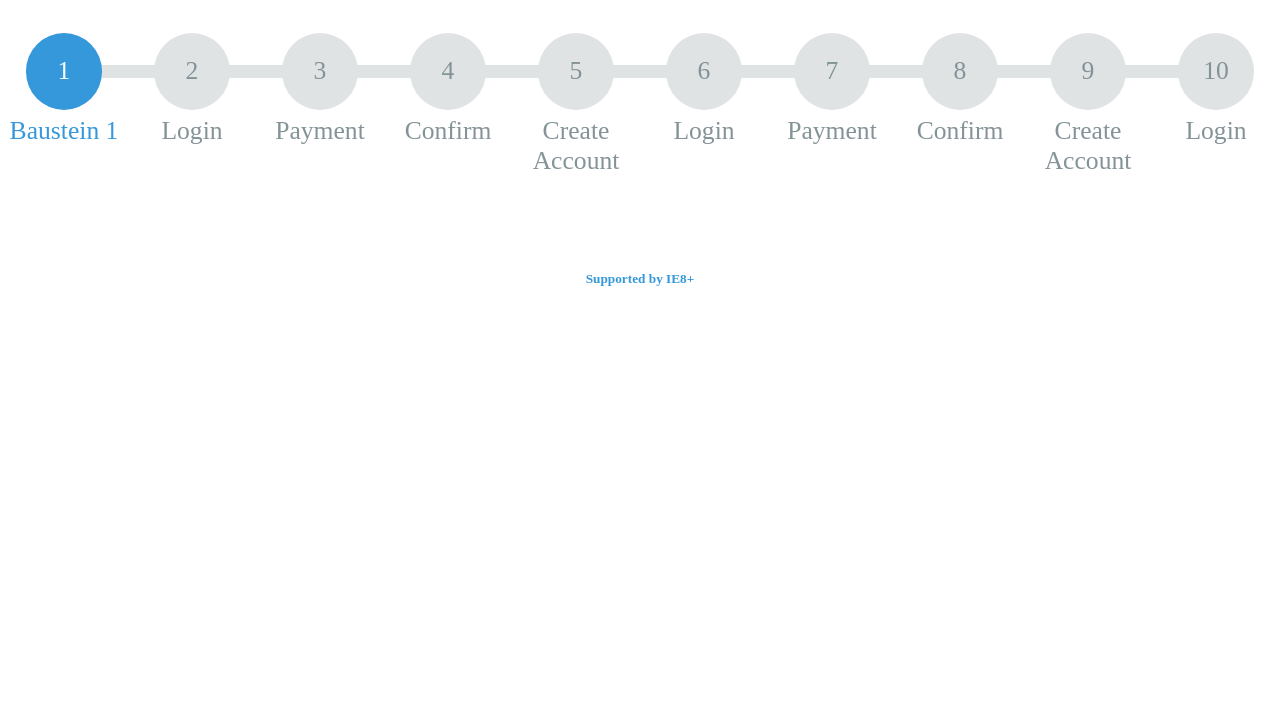
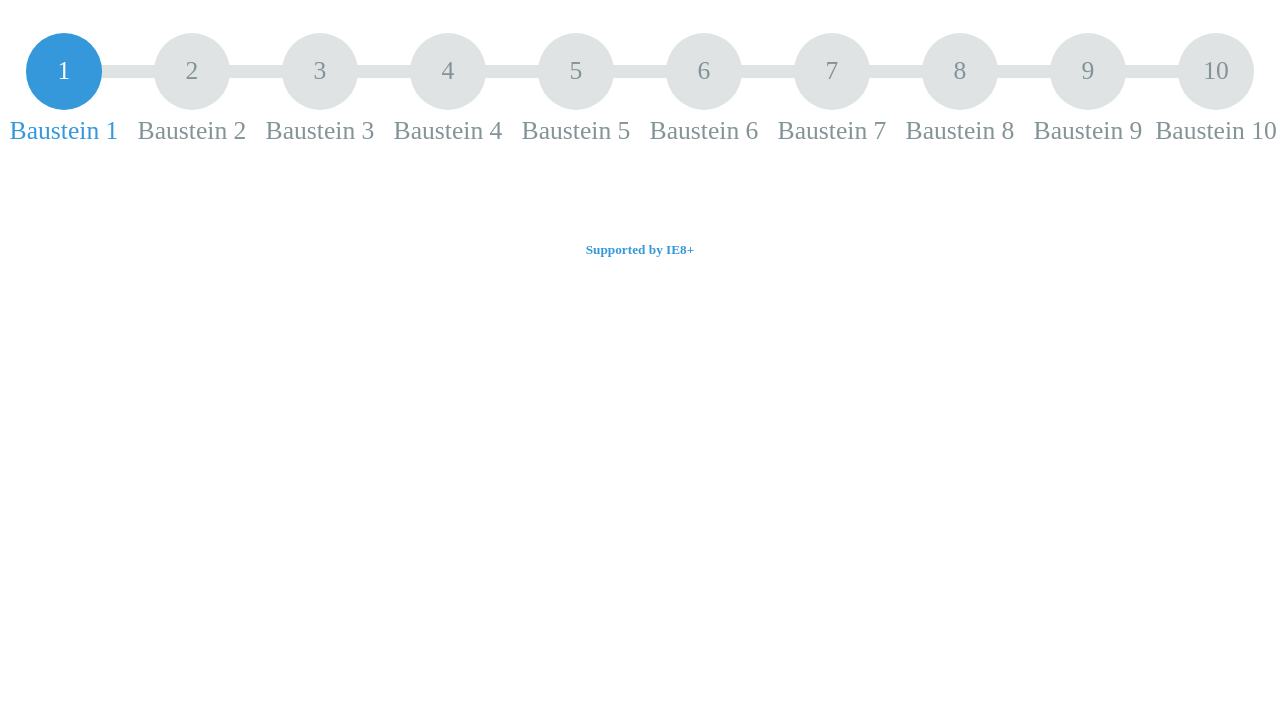
Before and after one commit to naxjud/firstpage, a plain HTML site: page index.html in a window 1280 px wide. Shown: the part 73-800 px from the top of the page. Drawn offline with nearby package versions, Linux system fonts and the light colour scheme.

Commit message:
changed index

```diff
--- a/index.html
+++ b/index.html
@@ -9,7 +9,7 @@
 </head>
 <body>
 <!-- partial:index.partial.html -->
-<h1>Scalable Responsive Progress Bar</h1>
+<h1>IKV-Bausteine bis Ramadan 1441/2020</h1>
 <!--
 <ol class="progress">
   <li class="is-active" data-step="1">
@@ -40,31 +40,31 @@
     Baustein 1
   </li>
   <li data-step="2">
-    Login
+    Baustein 2
   </li>
   <li data-step="3">
-    Payment
+    Baustein 3
   </li>
   <li data-step="4">
-    Confirm
+    Baustein 4
   </li>
-    <li data-step="5">
-    Create Account
+  <li data-step="5">
+    Baustein 5
   </li>
   <li data-step="6">
-    Login
+    Baustein 6
   </li>
   <li data-step="7">
-    Payment
+    Baustein 7
   </li>
   <li data-step="8" >
-    Confirm
+    Baustein 8
   </li>
     <li data-step="9">
-    Create Account
+    Baustein 9
   </li>
   <li data-step="10" class="progress__last">
-    Login
+    Baustein 10
   </li>
 </ol>
 
```
